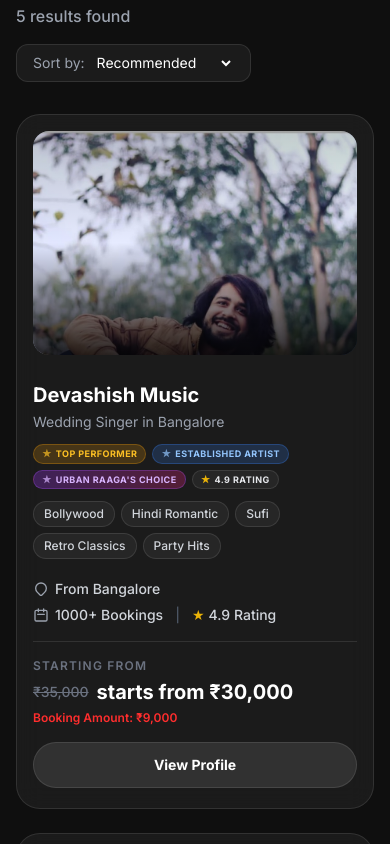
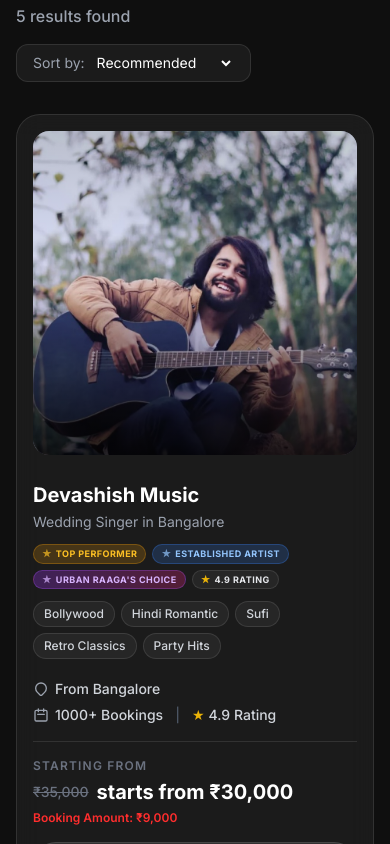
Before and after one commit to Aniketgautam959/Urban-Raaga, a Next.js app: page /results in a window 390 px wide. Shown: the part 900-1744 px from the top of the page. Built offline with nearby package versions, Linux system fonts and the light colour scheme.

Commit message:
fix: make artist card image container aspect-square on mobile to match laptop crop proportions

```diff
--- a/app/results/page.tsx
+++ b/app/results/page.tsx
@@ -408,12 +408,12 @@ export default function ResultsPage() {
                     className="group relative bg-white/5 backdrop-blur-md border border-white/10 rounded-3xl p-4 sm:p-6 hover:border-[#FF2E2E]/30 transition-all duration-300 hover:shadow-[0_0_30px_rgba(255,46,46,0.1)] flex flex-col sm:flex-row gap-6 lg:gap-8 items-start cursor-pointer"
                   >
                     {/* Card Image */}
-                    <div className="w-full sm:w-56 h-56 rounded-2xl overflow-hidden relative flex-shrink-0 bg-gray-900">
+                    <div className="w-full sm:w-56 aspect-square sm:h-56 rounded-2xl overflow-hidden relative flex-shrink-0 bg-gray-900">
                       <Image
                         src={artist.images[0]}
                         alt={artist.name}
                         fill
-                        className="object-cover object-top group-hover:scale-105 transition-transform duration-700"
+                        className="object-cover group-hover:scale-105 transition-transform duration-700"
                       />
                       <div className="absolute inset-0 bg-gradient-to-t from-black/80 via-transparent to-black/20" />
                     </div>
```
